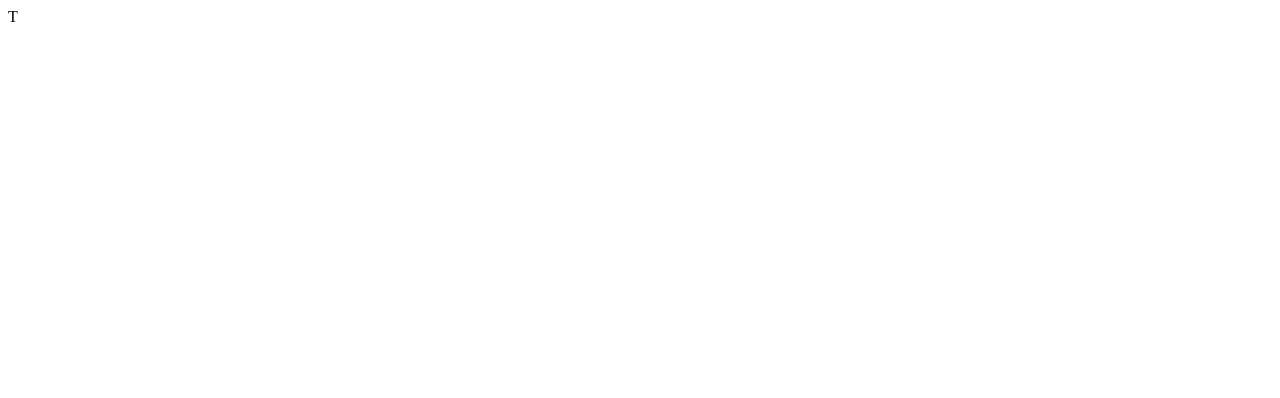
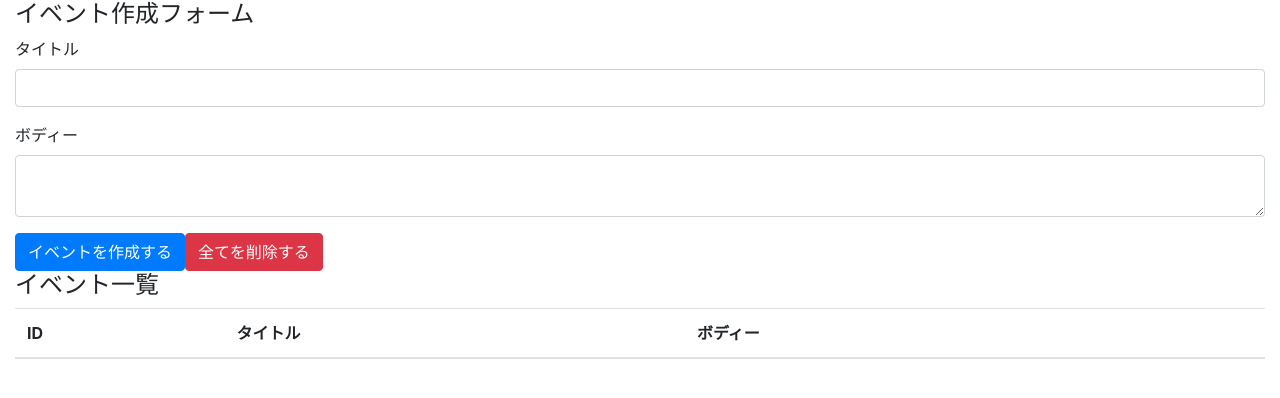
Before and after one commit to Tomy1123/react-hooks-101, a React (Create React App) app: page / in a window 1280 px wide. Shown: the top 398 px of the page. Built offline with nearby package versions, Linux system fonts and the light colour scheme.

Commit message:
create event form and event table with bootstrap

```diff
--- a/package.json
+++ b/package.json
@@ -3,6 +3,7 @@
   "version": "0.1.0",
   "private": true,
   "dependencies": {
+    "bootstrap": "4.3.1",
     "react": "^17.0.2",
     "react-dom": "^17.0.2",
     "react-scripts": "3.0.1"
--- a/src/App.js
+++ /dev/null
@@ -1,9 +0,0 @@
-import React from 'react'
-
-const App = () => {
-  return (
-    <div>T</div>
-  )
-}
-
-export default App
--- /dev/null
+++ b/src/components/App.js
@@ -0,0 +1,40 @@
+import React from 'react'
+
+import 'bootstrap/dist/css/bootstrap.min.css'
+
+const App = () => {
+  return (
+    <div className="container-fluid">
+      <h4>イベント作成フォーム</h4>
+      <form>
+        <div className="form-group">
+          <label htmlFor="fromEventTitle">タイトル</label>
+          <input className="form-control" id="fromEventTitle" />
+        </div>
+
+        <div className="form-group">
+          <label htmlFor="fromEventBody">ボディー</label>
+          <textarea className="form-control" id="fromEventBody" />
+        </div>
+
+        <button className="btn btn-primary">イベントを作成する</button>
+        <button className="btn btn-danger">全てを削除する</button>
+      </form>
+
+      <h4>イベント一覧</h4>
+      <table className="table table-hover">
+        <thead>
+          <tr>
+            <th>ID</th>
+            <th>タイトル</th>
+            <th>ボディー</th>
+            <th></th>
+          </tr>
+        </thead>
+        <tbody></tbody>
+      </table>
+    </div>
+  )
+}
+
+export default App
--- a/src/index.js
+++ b/src/index.js
@@ -1,5 +1,5 @@
 import React from 'react'
 import ReactDOM from 'react-dom'
-import App from './App'
+import App from './components/App'
 
 ReactDOM.render(<App />, document.getElementById('root'))
```
Also changed, not shown: 1 other file (tests, documents, lock files or other folders).
